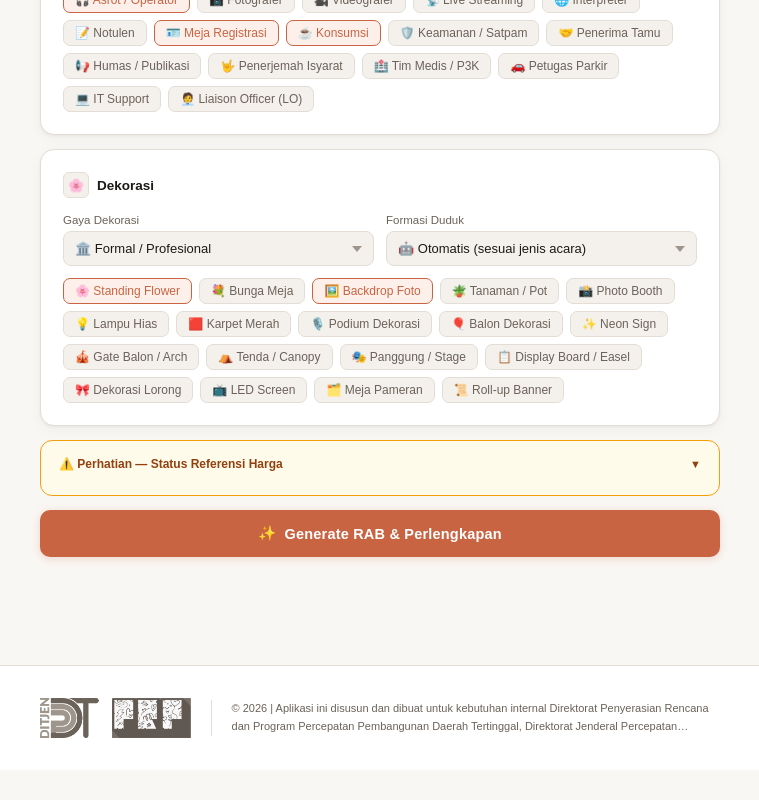
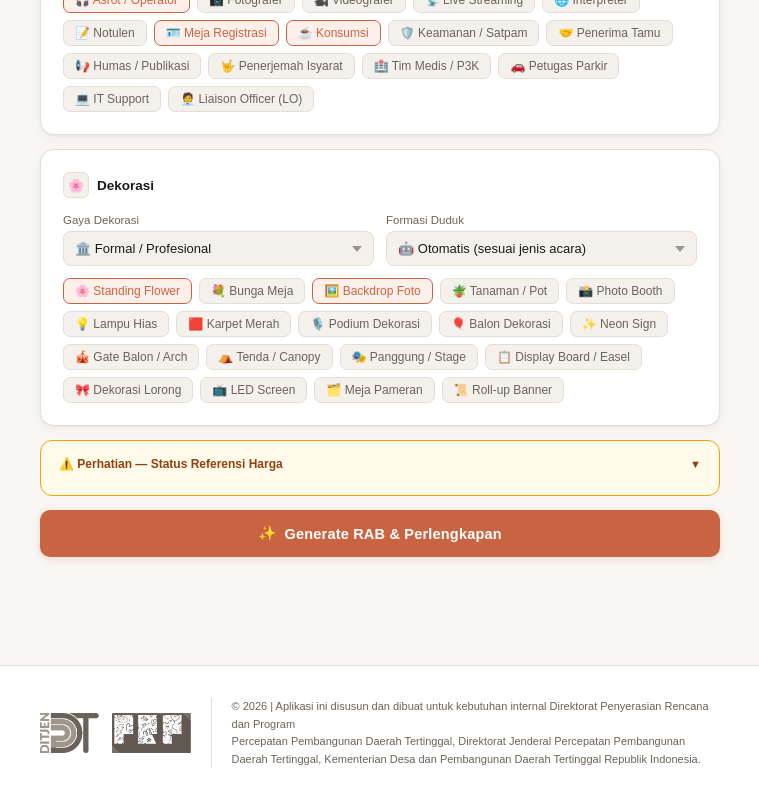
Before and after one commit to dendyadinirwana/kang-event, a React (Vite) app: page / in a window 1280 px wide. Shown: the part 999-1799 px from the top of the page, without its empty margins (260-1019 px from the left). Before the commit the page ends 1769 px from the top, so only its background shows below. Built offline with nearby package versions, Linux system fonts and the light colour scheme.

Commit message:
Update footer text to hug content and remove ellipsis truncation

```diff
--- a/src/components/Footer.jsx
+++ b/src/components/Footer.jsx
@@ -12,7 +12,8 @@ export default function Footer() {
                     />
                 </div>
                 <div className="footer-text">
-                    © 2026 | Aplikasi ini disusun dan dibuat untuk kebutuhan internal Direktorat Penyerasian Rencana dan Program Percepatan Pembangunan Daerah Tertinggal, Direktorat Jenderal Percepatan Pembangunan Daerah Tertinggal, Kementerian Desa dan Pembangunan Daerah Tertinggal Republik Indonesia.
+                    © 2026 | Aplikasi ini disusun dan dibuat untuk kebutuhan internal Direktorat Penyerasian Rencana dan Program <br />
+                    Percepatan Pembangunan Daerah Tertinggal, Direktorat Jenderal Percepatan Pembangunan Daerah Tertinggal, Kementerian Desa dan Pembangunan Daerah Tertinggal Republik Indonesia.
                 </div>
             </div>
         </footer>
--- a/src/index.css
+++ b/src/index.css
@@ -1216,12 +1216,6 @@
       line-height: 1.6;
       border-left: 1px solid var(--border);
       padding-left: 20px;
-      flex: 1;
-      display: -webkit-box;
-      -webkit-line-clamp: 2;
-      line-clamp: 2;
-      -webkit-box-orient: vertical;
-      overflow: hidden;
     }
 
     /* DISCLAIMER ACCORDION */
```
